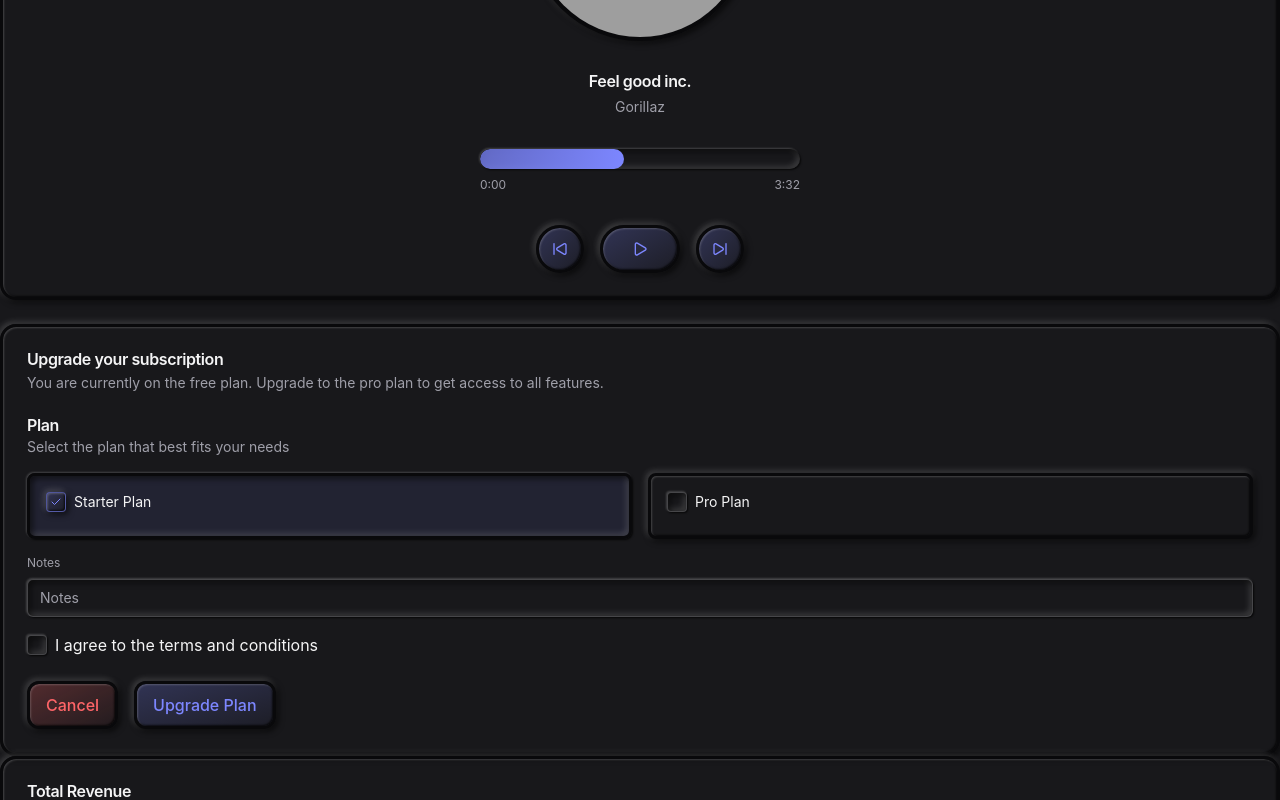
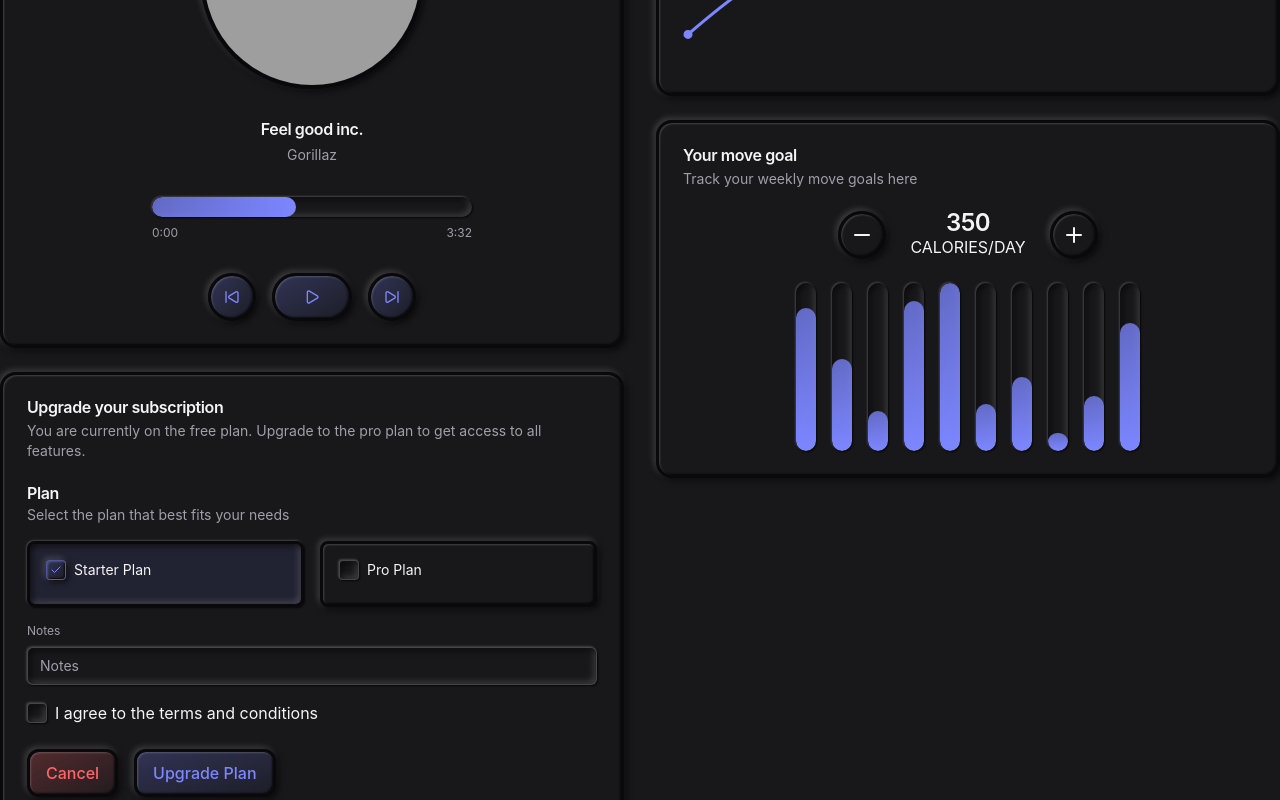
Before and after one commit to Sammie-oje/Neumorphism-UI, a React (Vite) app: page / in a window 1280 px wide. Shown: the part 580-1380 px from the top of the page. Built offline with nearby package versions, Linux system fonts and the light colour scheme; grey boxes are pictures that could not be loaded.

Commit message:
Created a calorie-intake cardcomponent

```diff
--- a/src/App.tsx
+++ b/src/App.tsx
@@ -14,7 +14,7 @@
     CardFooter
 } from "./components/Card.tsx";
 import { TabsRoot, TabsList, TabsTab, TabsPanel } from "./components/Tabs.tsx";
-import { SkipBack, SkipForward, Play, Pause } from "lucide-react";
+import { SkipBack, SkipForward, Play, Pause, Minus, Plus } from "lucide-react";
 import { ResponsiveContainer, LineChart, Line } from "recharts";
 import { useState } from "react";
 
@@ -49,8 +49,8 @@
                     ready to use in your projects.
                 </p>
             </section>
-            <section>
-                <div className="flex-1 space-y-6">
+            <section className="flex flex-col md:flex-row items-start max-w-7xl mx-auto gap-8 my-12">
+                <div className="flex-1 space-y-6 w-full">
                     <Card>
                         <CardHeader>
                             <CardTitle>Music Player</CardTitle>
@@ -216,6 +216,49 @@
                             </ResponsiveContainer>
                         </CardContent>
                     </Card>
+                    <Card>
+                        <CardHeader>
+                            <CardTitle>Your move goal</CardTitle>
+                            <CardDescription>
+                                Track your weekly move goals here
+                            </CardDescription>
+                            <div className="flex gap-6 justify-center items-center mt-4">
+                                <Button
+                                    size={"icon"}
+                                    shape={"circle"}
+                                    aria-label="Decrease daily calorie goal"
+                                >
+                                    <Minus />
+                                </Button>
+
+                                <div className="text-center">
+                                    <CardTitle className="text-2xl">
+                                        350
+                                    </CardTitle>
+                                    <p>CALORIES/DAY</p>
+                                </div>
+
+                                <Button
+                                    size={"icon"}
+                                    shape={"circle"}
+                                    aria-label="Increase daily calorie goal"
+                                >
+                                    <Plus />
+                                </Button>
+                            </div>
+                        </CardHeader>
+                        <CardContent className="flex items-end justify-center gap-4 h-48">
+                            {[85, 55, 24, 89, 100, 28, 44, 11, 33, 76].map(
+                                value => (
+                                    <NeuProgress
+                                        key={value}
+                                        value={value}
+                                        orientation={"vertical"}
+                                    />
+                                )
+                            )}
+                        </CardContent>
+                    </Card>
                 </div>
             </section>
         </main>
```
